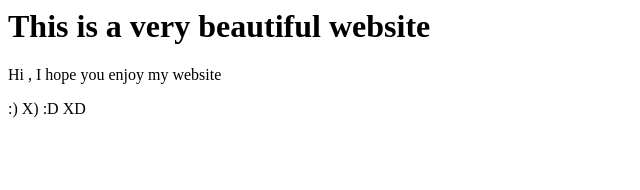
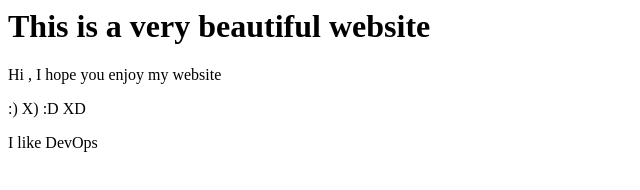
Before and after one commit to pradyumna93/awesome-repo, a plain HTML site: page index.html in a window 1280 px wide. Shown: the whole page, without its empty margins (0-640 px from the left). Drawn offline with Linux system fonts and the light colour scheme.

Commit message:
added feater1

```diff
--- a/index.html
+++ b/index.html
@@ -3,4 +3,5 @@
 <h1> This is a very beautiful website</h1>
 <P> Hi , I hope you enjoy my website</P>
 <P> :) X) :D XD </P>
+<P>I like DevOps</P>
 </html>
```
